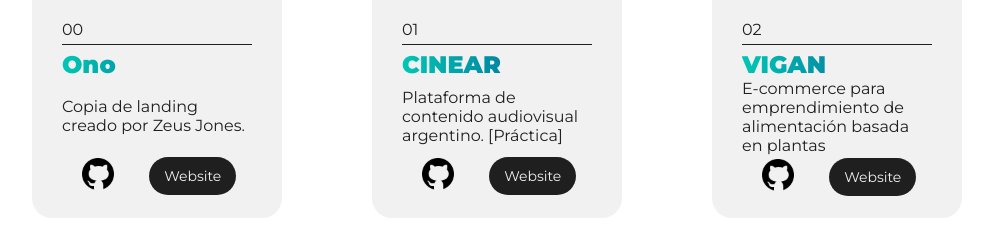
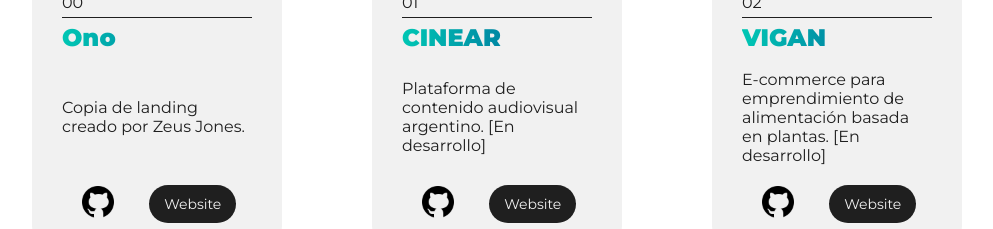
Before and after one commit to Guillerminav/portfolio, a React (Vite) app: page / in a window 1280 px wide. Shown: the part 2084-2313 px from the top of the page, without its empty margins (143-1136 px from the left). Built offline with nearby package versions, Linux system fonts and the light colour scheme.

Commit message:
informacion en proyectos

```diff
--- a/src/components/sect2/ProyectosData.jsx
+++ b/src/components/sect2/ProyectosData.jsx
@@ -12,7 +12,7 @@
     {
         "id": "01",
         "title": "CINEAR",
-        "description": "Plataforma de contenido audiovisual argentino. [Práctica]",
+        "description": "Plataforma de contenido audiovisual argentino. [En desarrollo]",
         "github": "https://github.com/Guillerminav/cinear.git",
         "website": "https://nietflix.vercel.app/",
         "img": "https://i.ibb.co/26Pt4jZ/cinear-Captura.png",
@@ -21,7 +21,7 @@
     {
         "id": "02",
         "title": "VIGAN",
-        "description": "E-commerce para emprendimiento de alimentación basada en plantas",
+        "description": "E-commerce para emprendimiento de alimentación basada en plantas. [En desarrollo]",
         "github": "https://github.com/Guillerminav/NodeEcommerce",
         "website": "https://vigan.onrender.com/",
         "img": "https://i.ibb.co/yqQsfRK/captura-vigan.png",
--- a/src/components/sect2/slider.css
+++ b/src/components/sect2/slider.css
@@ -6,7 +6,7 @@
 
 .sliderTrack {
     display: flex;
-    height: 364px;
+    height: 420px;
     gap: 50px;
     position: relative;
     justify-content: center;
--- a/src/components/sect2/sliderItem/sliderItem.css
+++ b/src/components/sect2/sliderItem/sliderItem.css
@@ -12,7 +12,7 @@
 }
 
 .contentItem {
-    height: 60%;
+    height: 65%;
     display: flex;
     flex-direction: column;
     justify-content: space-between;
```
